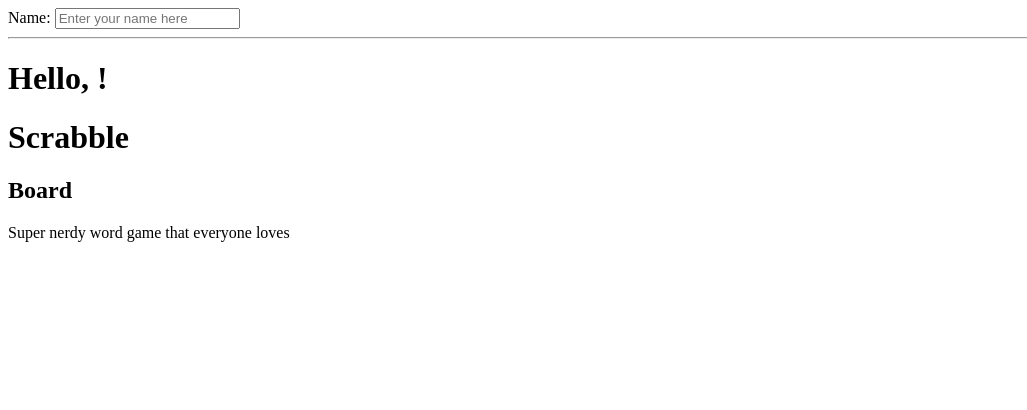
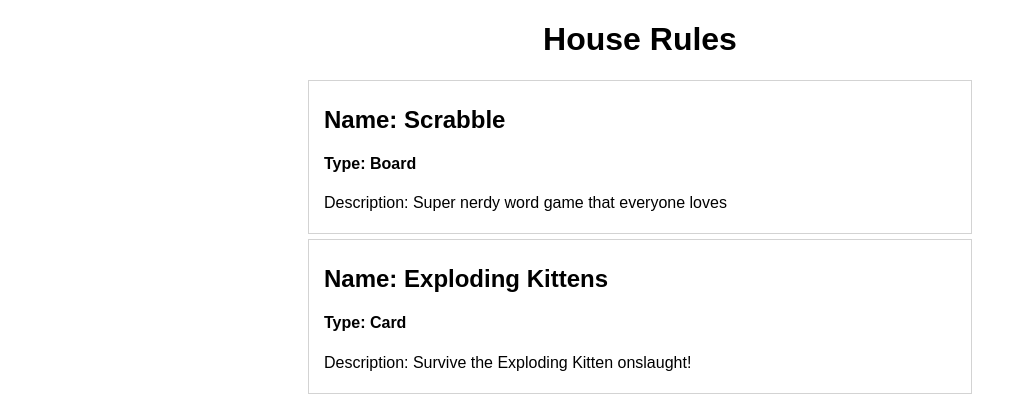
Before and after one commit to JGordy/AngularJS-tutorial, a plain HTML site: page index.html in a window 1280 px wide. Shown: the whole page, without its empty margins (0-1027 px from the left). Drawn offline with nearby package versions, Linux system fonts and the light colour scheme.

Commit message:
Created some sample data before I use an  service to get data. Created my first directive using the ng-repeat to loop through and render each piece of data.

```diff
--- a/app.js
+++ b/app.js
@@ -2,14 +2,21 @@
   var app = angular.module('store', []);
 
   app.controller('StoreController', function() {
-    this.product = game;
+    this.products = games;
 
   });
 
-  var game = {
-    name: "Scrabble",
-    type: "Board",
-    description: "Super nerdy word game that everyone loves"
-  }
+  var games = [
+    {
+      name: "Scrabble",
+      type: "Board",
+      description: "Super nerdy word game that everyone loves"
+    },
+    {
+      name: "Exploding Kittens",
+      type: "Card",
+      description: "Survive the Exploding Kitten onslaught!"
+    }
+  ];
 
 })();
--- a/index.html
+++ b/index.html
@@ -4,19 +4,15 @@
     <meta charset="utf-8">
     <script src="https://ajax.googleapis.com/ajax/libs/angularjs/1.6.2/angular.min.js"></script>
     <title>AnguarJS Practice</title>
+    <link rel="stylesheet" href="style.css">
   </head>
-  <body>
+  <body ng-controller="StoreController as store">
+    <h1>House Rules</h1>
 
-    <div class="form">
-      <label for="">Name: </label>
-      <input type="text" ng-model="yourName" placeholder="Enter your name here">
-      <hr>
-      <h1>Hello, {{yourName}}!</h1>
-    </div>
-    <div class="" ng-controller="StoreController as store">
-      <h1>{{store.product.name}}</h1>
-      <h2>{{store.product.type}}</h2>
-      <p>{{store.product.description}}</p>
+    <div class="game" ng-repeat="product in store.products">
+      <h2>Name: {{product.name}}</h2>
+      <h4>Type: {{product.type}}</h4>
+      <p>Description: {{product.description}}</p>
     </div>
     <script type="text/javascript" src="app.js"></script>
   </body>
--- a/style.css
+++ b/style.css
@@ -0,0 +1,15 @@
+body {
+  font-family: sans-serif;
+}
+
+h1 {
+  text-align: center;
+}
+
+
+.game {
+  border: 1px solid lightgray;
+  padding: 5px 15px;
+  margin: 5px auto;
+  width: 50%;
+}
```
Also changed, not shown: games.js (added, +8 -0 lines).
